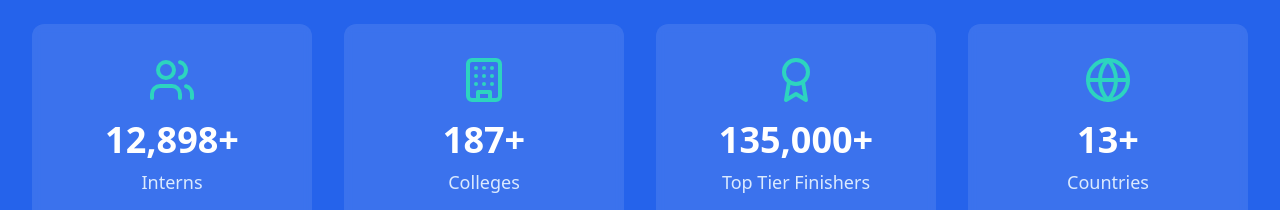
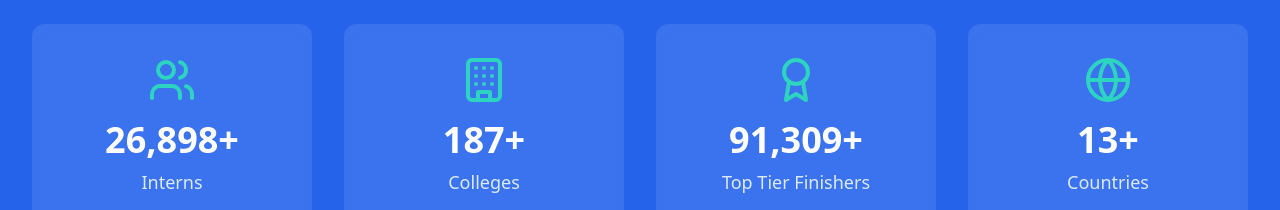
Before and after one commit to Dharmendra20009/viziopath-app, a React (Vite) app: page / in a window 1280 px wide. Shown: the part 1460-1670 px from the top of the page. Built offline with nearby package versions, Linux system fonts and the light colour scheme; no server answers.

Commit message:
change in no. data

```diff
--- a/src/pages/Home.tsx
+++ b/src/pages/Home.tsx
@@ -31,9 +31,9 @@ import {
 
 const Home = () => {
   const stats = [
-    { number: '12,898+', label: 'Interns', icon: Users },
+    { number: '26,898+', label: 'Interns', icon: Users },
     { number: '187+', label: 'Colleges', icon: Building },
-    { number: '135,000+', label: 'Top Tier Finishers', icon: Award },
+    { number: '91,309+', label: 'Top Tier Finishers', icon: Award },
     { number: '13+', label: 'Countries', icon: Globe },
   ];
 
```
